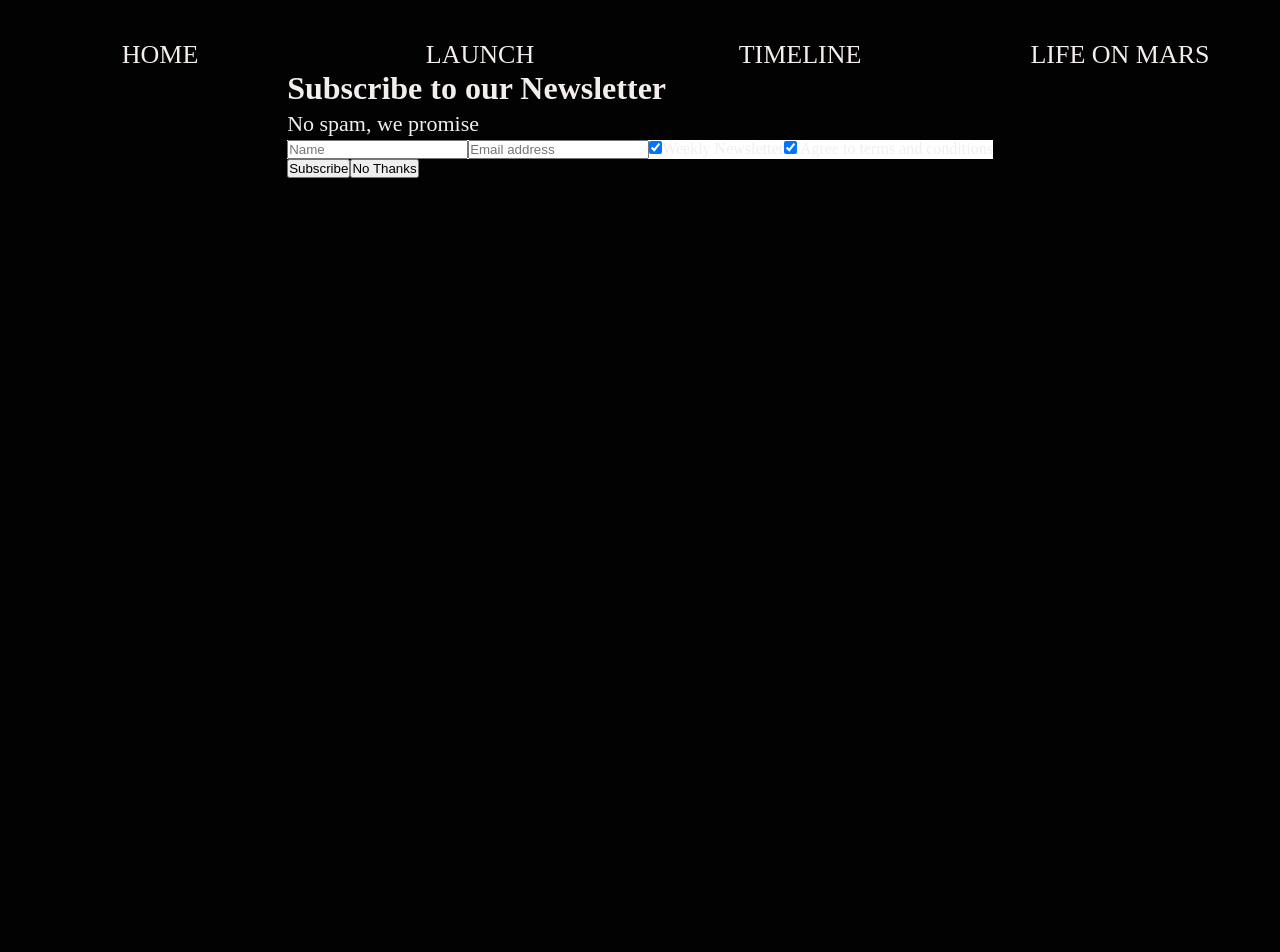
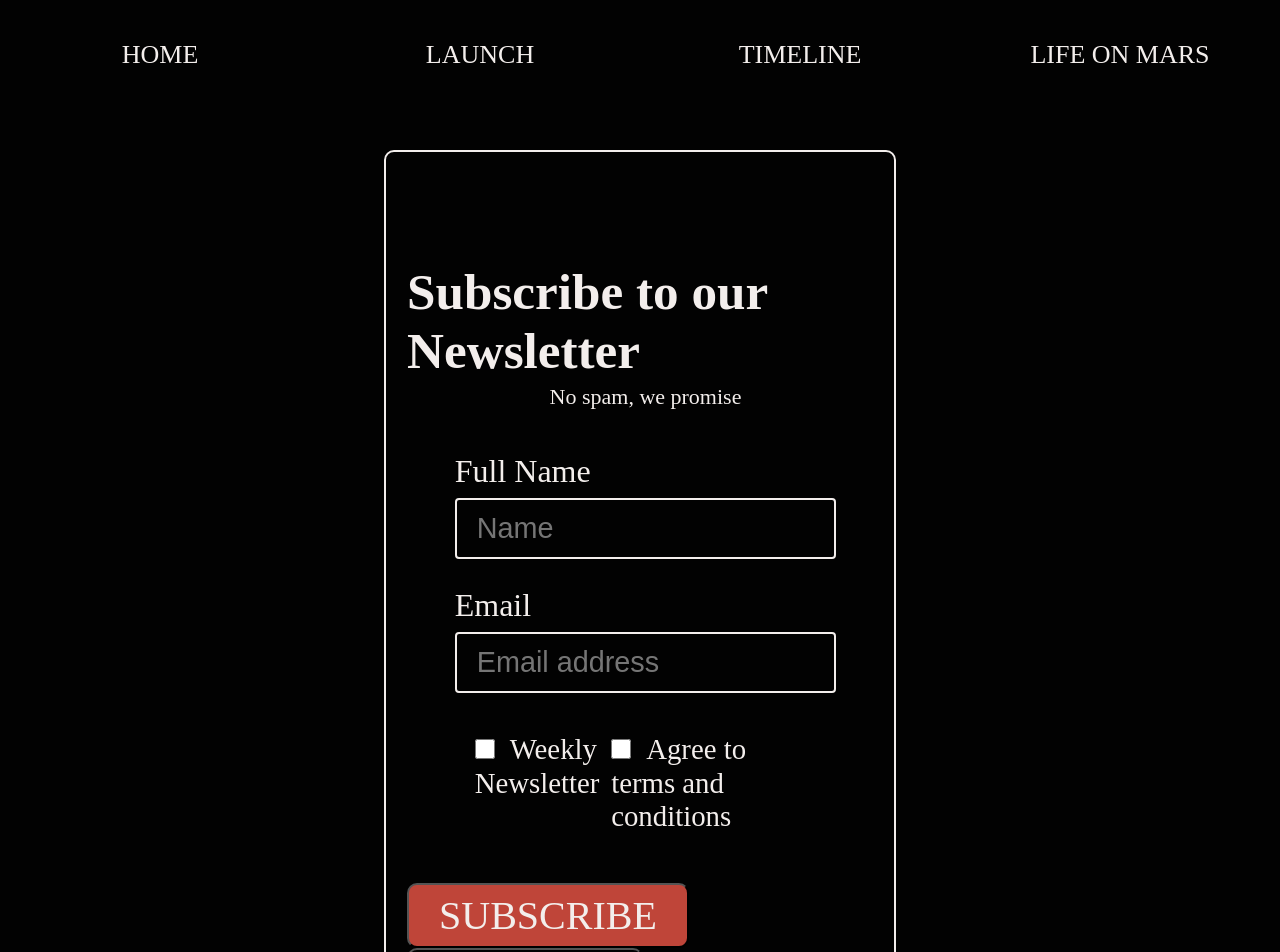
Before and after one commit to karihold/mission-to-mars, a React app: page /newsletter in a window 1280 px wide. Shown: the top 952 px of the page. Before the commit the page ends 800 px from the top, so only its background shows below. Built offline with nearby package versions, Linux system fonts and the light colour scheme; a web font is replaced by a local one.

Commit message:
added newsletter

```diff
--- a/src/js/components/newsletter/newsletter.scss
+++ b/src/js/components/newsletter/newsletter.scss
@@ -0,0 +1,114 @@
+@import "@scss-variables";
+.newsletter-form {
+  margin-top: 10vh;
+  display: flex;
+  flex-flow: column;
+  align-items: center;
+  gap: 5vh;
+  border: solid 2px $white;
+  border-radius: 10px;
+  width: 40%;
+  height: auto;
+  padding: 90px 10px 11px 21px;
+}
+
+.newsletter-container {
+  color: $white;
+}
+
+.form-header {
+  display: flex;
+  flex-flow: column;
+  align-items: center;
+  width: 100%;
+  padding-top: 20px;
+}
+.form-title {
+  font-size: 3.2em;
+}
+.form-label {
+  display: flex;
+  flex-flow: column;
+}
+input {
+  background-color: #020202;
+  //color: $white;
+  font-size: 0.9em;
+  padding: 12px 20px;
+  margin: 8px 0;
+  box-sizing: border-box;
+  border: 2px solid $white;
+  border-radius: 4px;
+}
+
+.radio-button-section {
+  display: flex;
+  flex-flow: row nowrap;
+  justify-content: space-between;
+  font-size: 0.9em;
+  padding: 10px 20px;
+}
+
+.form-checkbox {
+  margin-right: 15px;
+  width: 20px;
+  height: 20px;
+}
+
+.subscription-message {
+  position: fixed;
+  top: 0;
+  left: 0;
+  right: 0;
+  bottom: 0;
+  background-color: rgba(0, 0, 0, 0.95);
+  color: #f8b632;
+  z-index: 2;
+  text-align: center;
+  font-size: 42px;
+  display: flex;
+  align-items: center;
+  justify-content: center;
+}
+
+.form-inputs-container {
+  width: 80%;
+  display: flex;
+  flex-flow: column;
+  align-items: left;
+  gap: 20px;
+
+  font-size: 2em;
+}
+
+.form-submit-button {
+  font-family: raleway;
+  font-size: 40px;
+  border-radius: 10px;
+  padding: 7px 30px;
+  cursor: pointer;
+  background-color: $dark-orange;
+  color: $white;
+
+  &:hover {
+    transform: scale(0.95);
+  }
+}
+.form-cancel-button {
+  font-family: raleway;
+  font-size: 30px;
+  border-radius: 10px;
+  padding: 7px 30px;
+  cursor: pointer;
+  color: $white;
+  background-color: #020202;
+  margin-bottom: 10vh;
+
+  &:hover {
+    transform: scale(0.95);
+  }
+}
+
+.validation-message {
+  color: $dark-orange;
+}
--- a/src/js/components/newsletter/newsletter.tsx
+++ b/src/js/components/newsletter/newsletter.tsx
@@ -1,32 +1,227 @@
-import React, { ReactElement } from "react";
+import React, { FormEvent, ReactElement, useEffect, useState } from "react";
+
+import { validateEmail } from "@utils/validation";
+
 import "./newsletter.scss";
 
+enum NewsletterInputs {
+  fullName = "fullName",
+  email = "email",
+  weeklyNewsletter = "weeklyNewsletter",
+  termsAndConditions = "termsAndConditions",
+}
+
+enum InputErrorType {
+  empty = "empty",
+  format = "format",
+  "not-checked" = "not-checked",
+  "no-error" = "no-error",
+}
+
+interface NewsletterFormValues {
+  [NewsletterInputs.fullName]: string;
+  [NewsletterInputs.email]: string;
+  [NewsletterInputs.weeklyNewsletter]: boolean;
+  [NewsletterInputs.termsAndConditions]: boolean;
+}
+
+interface NewsletterFormErrors {
+  [NewsletterInputs.fullName]: InputErrorType;
+  [NewsletterInputs.email]: InputErrorType;
+  [NewsletterInputs.termsAndConditions]: InputErrorType;
+}
+
+const initialNewsletterFormErrors: NewsletterFormErrors = {
+  [NewsletterInputs.fullName]: InputErrorType["no-error"],
+  [NewsletterInputs.email]: InputErrorType["no-error"],
+  [NewsletterInputs.termsAndConditions]: InputErrorType["no-error"],
+};
+
+const initialNewsletterFormValues: NewsletterFormValues = {
+  [NewsletterInputs.fullName]: "",
+  [NewsletterInputs.email]: "",
+  [NewsletterInputs.weeklyNewsletter]: false,
+  [NewsletterInputs.termsAndConditions]: false,
+};
+
 const Timeline = (): ReactElement => {
+  const [showSubsriptionMessage, setShowSubsriptionMessage] = useState<boolean>(false);
+  const [errors, setErrors] = useState<NewsletterFormErrors>(initialNewsletterFormErrors);
+  const [values, setValues] = useState<NewsletterFormValues>(initialNewsletterFormValues);
+  const [hasFormValidated, setHasFormValidated] = useState<boolean>(false);
+
+  useEffect(() => {
+    if (hasFormValidated && formHasNoErrors()) setShowSubsriptionMessage(true);
+    setHasFormValidated(false);
+  }, [hasFormValidated]);
+
+  useEffect(() => {
+    if (showSubsriptionMessage) {
+      resetForm();
+      setTimeout(() => {
+        setShowSubsriptionMessage(false);
+      }, 2500);
+    }
+  }, [showSubsriptionMessage]);
+
+  function onSubmit(event: React.FormEvent<HTMLFormElement>): void {
+    event.preventDefault();
+    validateForm(event);
+    setHasFormValidated(true);
+  }
+
+  function onReset(event: React.MouseEvent<HTMLButtonElement>): void {
+    event.preventDefault();
+    resetForm();
+  }
+
+  function resetForm(): void {
+    setErrors(initialNewsletterFormErrors);
+    setValues(initialNewsletterFormValues);
+  }
+
+  function formHasNoErrors(): boolean {
+    const errorKeys = Object.getOwnPropertyNames(errors);
+
+    return errorKeys.every((errorKey) => errors[errorKey] === InputErrorType["no-error"]);
+  }
+
+  function validateForm(formEvent: FormEvent<HTMLFormElement>): void {
+    const form = formEvent.currentTarget;
+    const formInputs = Array.from(form.elements).filter((element) => element.tagName === "INPUT") as HTMLInputElement[];
+
+    const updatedErrorState = formInputs.reduce(updateErrorStates, {} as NewsletterFormErrors);
+    setErrors(updatedErrorState);
+  }
+
+  function updateErrorStates(errorStates: NewsletterFormErrors, input: HTMLInputElement): NewsletterFormErrors {
+    const { required, name, type, value, checked } = input;
+
+    if (!required) return errorStates;
+
+    if (type === "text") {
+      errorStates = { ...errorStates, [name]: !value ? InputErrorType.empty : InputErrorType["no-error"] };
+      return errorStates;
+    }
+    if (type === "email") {
+      const isValidFormat = validateEmail(value);
+
+      errorStates = {
+        ...errorStates,
+        [name]: !isValidFormat ? InputErrorType.format : !value ? InputErrorType.empty : InputErrorType["no-error"],
+      };
+      return errorStates;
+    }
+    if (type === "checkbox") {
+      errorStates = { ...errorStates, [name]: !checked ? InputErrorType["not-checked"] : InputErrorType["no-error"] };
+      return errorStates;
+    }
+
+    return errorStates;
+  }
+
+  function onCheck(event: React.ChangeEvent<HTMLInputElement>): void {
+    const input = event.currentTarget;
+
+    setValues({ ...values, [input.name]: input.checked });
+  }
+
+  function onEmailChange(event: React.ChangeEvent<HTMLInputElement>): void {
+    const input = event.currentTarget;
+
+    const isValidFormat = validateEmail(input.value);
+
+    setErrors({
+      ...errors,
+      [input.name]: !isValidFormat && input.value ? InputErrorType.format : InputErrorType["no-error"],
+    });
+
+    setValues({ ...values, [input.name]: input.value });
+  }
+
+  function onTextChange(event: React.ChangeEvent<HTMLInputElement>): void {
+    const input = event.currentTarget;
+
+    setValues({ ...values, [input.name]: input.value });
+  }
+
   return (
     <>
-      <form className="newsletter-form">
-        <div className="newsletter-container">
-          <h1 className="newsletter-headline">Subscribe to our Newsletter</h1>
-          <p className="newsletter-text">No spam, we promise</p>
-        </div>
-
-        <div className="newsletter-container" style={{ backgroundColor: "white" }}>
-          <input type="text" placeholder="Name" name="name" required className="input-text-news" />
-          <input type="text" placeholder="Email address" name="mail" required className="input-text-news" />
-          <label className="news-label">
-            <input type="checkbox" checked={true} name="subscribe" className="input-checkbox-news" />
-            Weekly Newsletter
-          </label>
-          <label className="news-label">
-            <input type="checkbox" checked={true} name="subscribe" className="input-checkbox-news" /> Agree to terms and
-            conditions
-          </label>
-        </div>
-        <div className="newsletter-button-container">
-          <input type="submit" value="Subscribe" className="input-submit-news" />
-          <input type="submit" value="No Thanks" className="input-submit-news" />
-        </div>
-      </form>
+      {showSubsriptionMessage ? (
+        <p className="subscription-message">Thanks for subscribing to our newsletter!</p>
+      ) : (
+        <form className="newsletter-form" onSubmit={onSubmit} noValidate>
+          <section className="form-header">
+            <h2 className="form-title">Subscribe to our Newsletter</h2>
+            <p className="form-headline">No spam, we promise</p>
+          </section>
+          <div className="form-inputs-container">
+            <label className="form-label">
+              Full Name{" "}
+              {errors.fullName !== InputErrorType["no-error"] && (
+                <span className="validation-message">This field can not be empty</span>
+              )}
+              <input
+                type="text"
+                placeholder="Name"
+                name={NewsletterInputs.fullName}
+                className="form-input"
+                value={values[NewsletterInputs.fullName]}
+                onChange={onTextChange}
+                required
+              />
+            </label>
+            <label className="form-label">
+              Email{" "}
+              {errors.email !== InputErrorType["no-error"] && (
+                <span className="validation-message">
+                  {errors.email === InputErrorType.format ? "Invalid email format" : "This field can not be empty"}
+                </span>
+              )}
+              <input
+                type="email"
+                placeholder="Email address"
+                className="form-input"
+                name={NewsletterInputs.email}
+                value={values[NewsletterInputs.email]}
+                onChange={onEmailChange}
+                required
+              />
+            </label>
+            <section className="radio-button-section">
+              <label className="form-checkbox-label">
+                <input
+                  type="checkbox"
+                  name={NewsletterInputs.weeklyNewsletter}
+                  className="form-checkbox"
+                  checked={values[NewsletterInputs.weeklyNewsletter]}
+                  onChange={onCheck}
+                />
+                Weekly Newsletter
+              </label>
+              <label className="form-checkbox-label">
+                <input
+                  type="checkbox"
+                  name={NewsletterInputs.termsAndConditions}
+                  className="form-checkbox"
+                  required
+                  checked={values[NewsletterInputs.termsAndConditions]}
+                  onChange={onCheck}
+                />
+                Agree to terms and conditions
+              </label>
+            </section>
+          </div>
+          <section className="form-buttons-container">
+            <button type="submit" className="form-submit-button">
+              SUBSCRIBE
+            </button>
+            <button className="form-cancel-button" onClick={onReset}>
+              NO THANKS
+            </button>
+          </section>
+        </form>
+      )}
     </>
   );
 };
```
